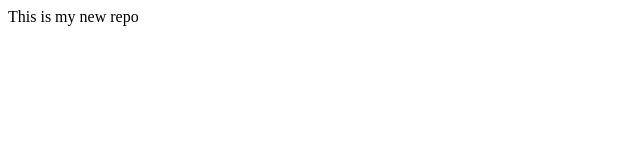
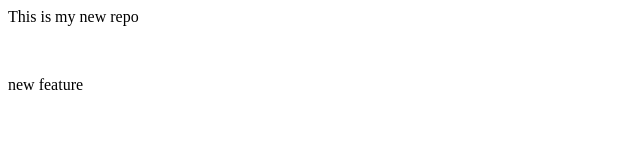
Before and after one commit to MopuruRoshini/localRepo, a plain HTML site: page index.html in a window 1280 px wide. Shown: the full height of the page, 0-640 px from the left. Drawn offline with Linux system fonts and the light colour scheme.

Commit message:
add new feature

```diff
--- a/index.html
+++ b/index.html
@@ -1 +1,3 @@
 <p>This is my new repo</p>
+<br>
+<p>new feature</p>
```
